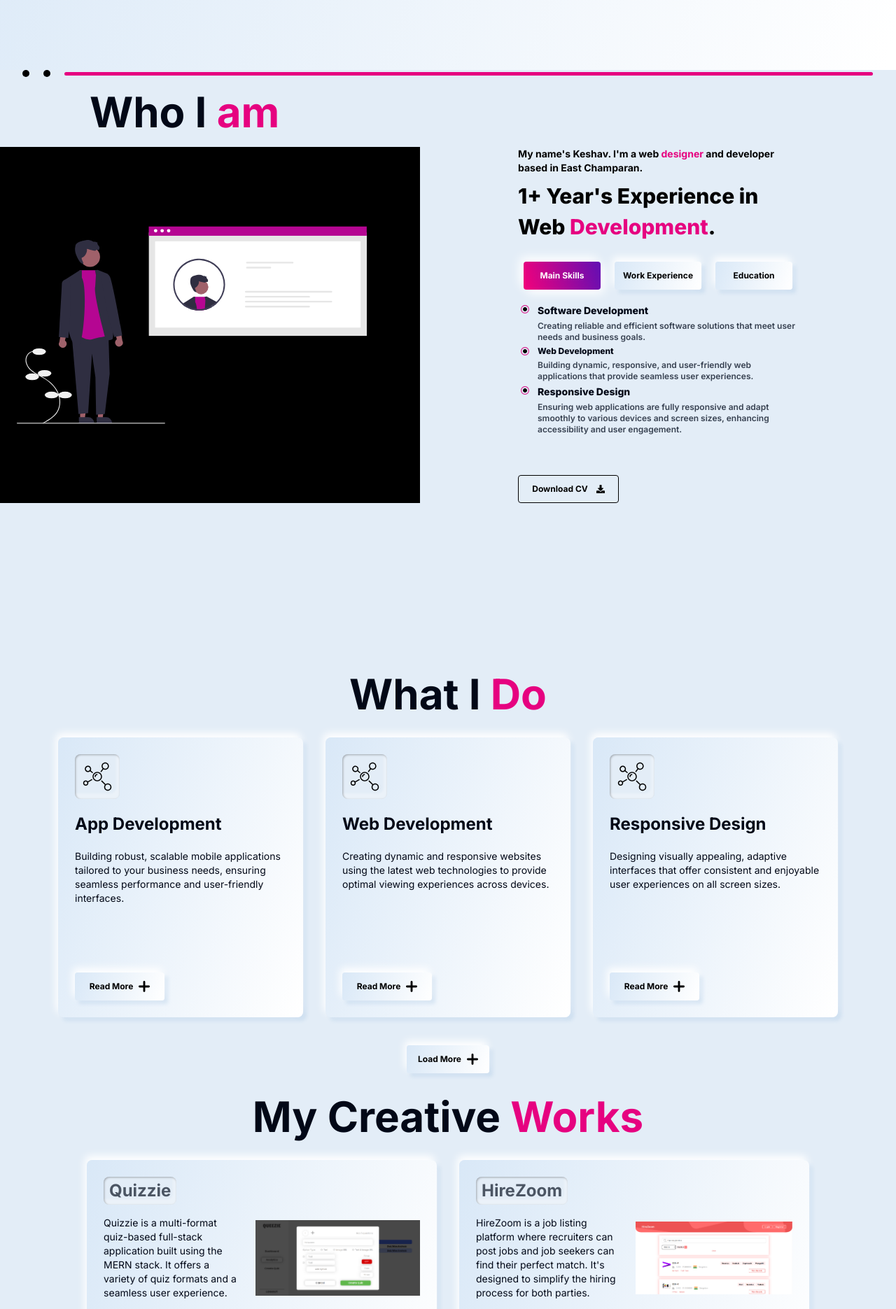
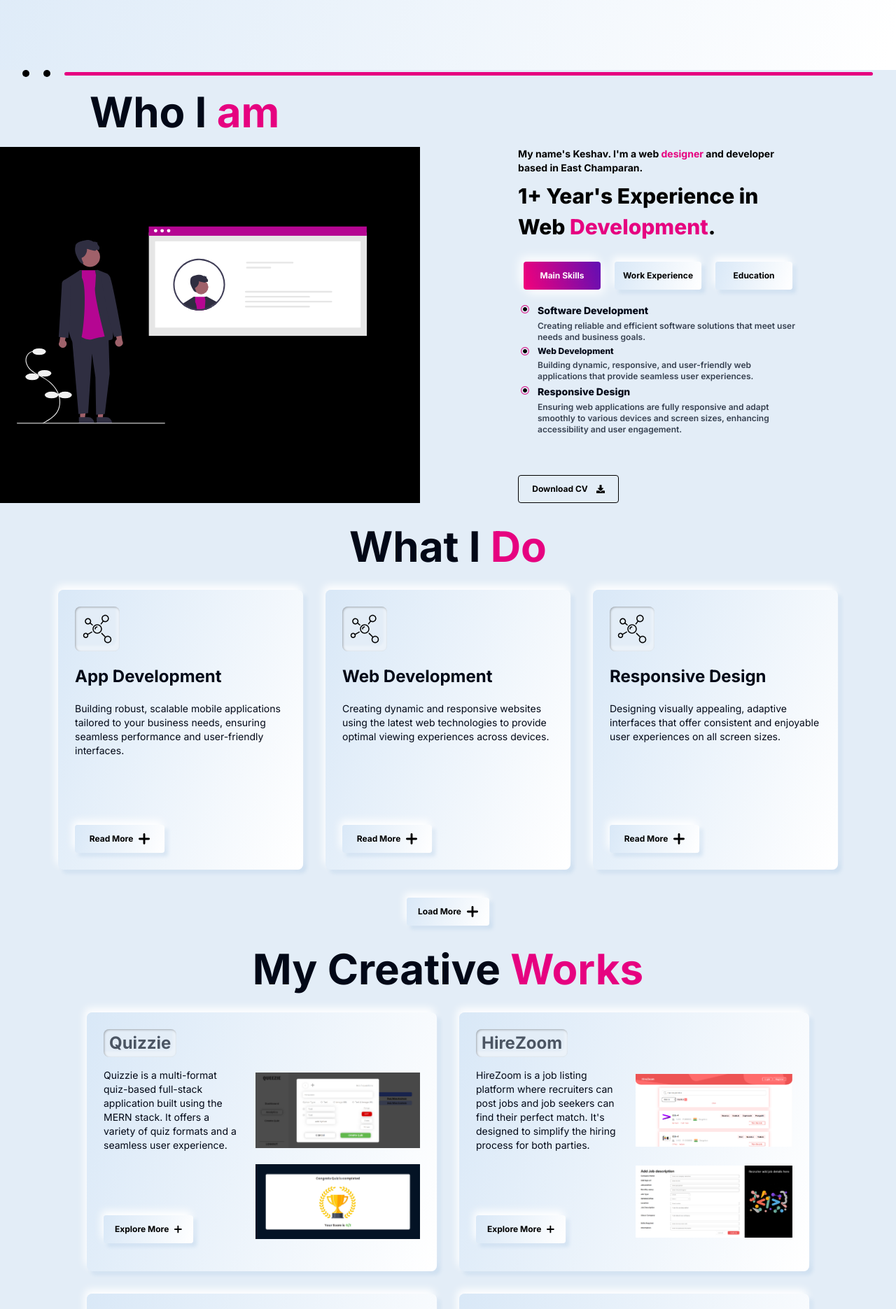
Before and after one commit to keshav7662/My_Portfolio, a React (Vite) app in the folder client/: page / in a window 1280 px wide. Shown: the part 700-2571 px from the top of the page at 70% size. Built offline with nearby package versions, Linux system fonts and the light colour scheme; the HTML template or start-up script is replaced by a standard one.

Commit message:
some fixes

```diff
--- a/client/src/layout/About.jsx
+++ b/client/src/layout/About.jsx
@@ -130,11 +130,11 @@ const About = () => {
   };
 
   return (
-    <animated.section id="about" style={springProps} className={'bg-[#E3EDF7 h-screen'}  >
+    <animated.section id="about" style={springProps} className={'bg-[#E3EDF7'} data-aos="fade-up" data-aos-duration="1000" >
       <h2 className='text-4xl md:text-6xl ml-5 md:ml-32 my-5 font-bold'>
         Who I <span className='text-title-rgba'>am</span>
       </h2>
-      <div className="flex flex-col lg:flex-row" data-aos="fade-up" data-aos-duration="2000">
+      <div className="flex flex-col lg:flex-row" >
         <div className='w-full lg:max-w-[600px] bg-black px-6'>
           <AboutMe className="w-full lg:w-[500px]" />
         </div>
--- a/client/src/layout/Contact.jsx
+++ b/client/src/layout/Contact.jsx
@@ -31,10 +31,10 @@ const Contact = () => {
   };
 
   return (
-    <section id="contact" className="px-2 md:px-4 h-screen">
+    <section id="contact" className="px-2 md:px-4 h-screen" >
       <h2 className="text-4xl md:text-6xl font-bold my-8 text-center">Get In <span className='text-title-rgba'>Touch</span></h2>
-      <div className='flex flex-col md:flex-row justify-center gap-5' data-aos="fade-up" data-aos-duration="2000">
-        <div className='contact-form w-full lg:max-w-[600px] bg-black px-6'>
+      <div className='flex flex-col md:flex-row justify-center gap-5' data-aos="fade-up" data-aos-duration="1000">
+        <div className='contact-form w-full lg:max-w-[600px] bg-black px-6' data-aos="fade-up" data-aos-duration="1000">
           <ContactForm className="w-full lg:w-[500px]" />
         </div>
         <div className="download-cv mx-auto text-center lg:w-[600px] p-6 md:p-10 rounded-sm">
--- a/client/src/layout/Projects.jsx
+++ b/client/src/layout/Projects.jsx
@@ -129,19 +129,19 @@ const Projects = () => {
     <animated.section id="projects" style={springProps} ref={projectsRef}>
       <div className="bg-[#E3EDF7]">
         <h2 className='text-4xl md:text-6xl text-center font-bold my-8'>My Creative <span className='text-title-rgba'>Works</span></h2>
-        <div className="flex flex-wrap flex-col md:flex-row items-center justify-center gap-8" data-aos="fade-up">
+        <div className="flex flex-wrap flex-col md:flex-row items-center justify-center gap-8" data-aos="fade-up" data-aos-duration="1000">
           {visibleProjects.map((project, index) => (
             <div
               key={index}
-              className="download-cv bg-gray-100 p-4 md:p-6 rounded-lg transition-transform transform hover:scale-95 duration-500 w-[320px] md:w-[500px] flex flex-col cursor-pointer" data-aos="fade-up" data-aos-duration="2000"
+              className="download-cv bg-gray-100 p-4 md:p-6 rounded-lg transition-transform transform hover:scale-95 duration-500 w-[320px] md:w-[500px] flex flex-col cursor-pointer" data-aos="fade-up" data-aos-duration="1000"
 
             >
-              <div data-aos="fade-up" data-aos-duration="2000">
+              <div >
                 <div className='chemical-icon bg-[#E3EDF7] inline-block text-center rounded-lg px-2 py-1 border-inherit'>
                   <h3 className="text-2xl text-gray-600 font-bold">{project.title}</h3>
                 </div>
               </div>
-              <div className='flex flex-col my-4 md:flex-row gap-3 md:gap-5' data-aos="fade-up" data-aos-duration="2000">
+              <div className='flex flex-col my-4 md:flex-row gap-3 md:gap-5'>
                 <div className='flex flex-col'>
                   <p className="text-sm">{project.description}</p>
                   <Button className='download-cv w-32 bg-gray-100 text-black text-xs font-bold rounded-sm hidden md:flex items-center mt-auto'
@@ -151,7 +151,7 @@ const Projects = () => {
                     Explore More <AddIcon className='ml-2 w-4 h-4' />
                   </Button>
                 </div>
-                <div className='flex flex-col justify-center rounded-md gap-[10px] min-h-[250px]' data-aos="fade-up" data-aos-duration="2000">
+                <div className='flex flex-col justify-center rounded-md gap-[10px] min-h-[250px]'>
                   {project.images.map((image, imgIndex) => (
                     <img
                       key={imgIndex}
--- a/client/src/layout/Services.jsx
+++ b/client/src/layout/Services.jsx
@@ -47,7 +47,7 @@ const Work = () => {
                     What I <span className='text-title-rgba'>Do</span>
                 </h2>
                 <div className="flex flex-wrap justify-center  gap-8"  data-aos="fade-up"
-                            data-aos-duration="2000">
+                            data-aos-duration="1000">
                     {visibleCards.map((card, index) => (
                         <div
                             key={index}
--- a/client/src/layout/Skills.jsx
+++ b/client/src/layout/Skills.jsx
@@ -32,7 +32,7 @@ const Skills = () => {
         >
           {
             skillsData.map((skill, id) => (
-              <div className="skills-container px-4 overflow-x-auto overflow-y-hidden no-scrollbar"  data-aos="fade-up" data-aos-duration="2000">
+              <div className="skills-container px-4 overflow-x-auto overflow-y-hidden no-scrollbar" >
                 <div key={id} className='w-[80px] h-[80px] md:w-[150px] md:h-[150px] download-cv flex justify-center items-center rounded-sm p-2'>
                   {skill}
                 </div>
```
